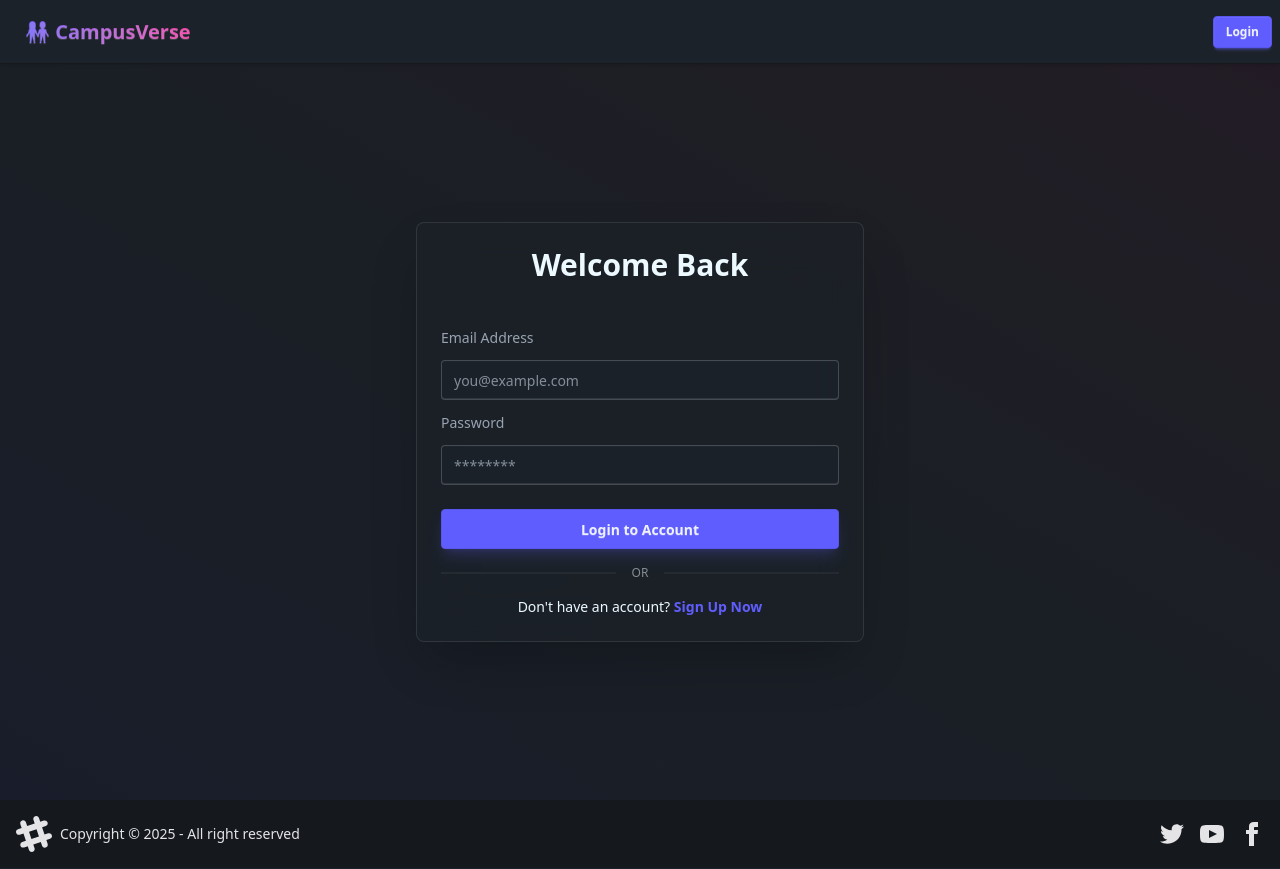
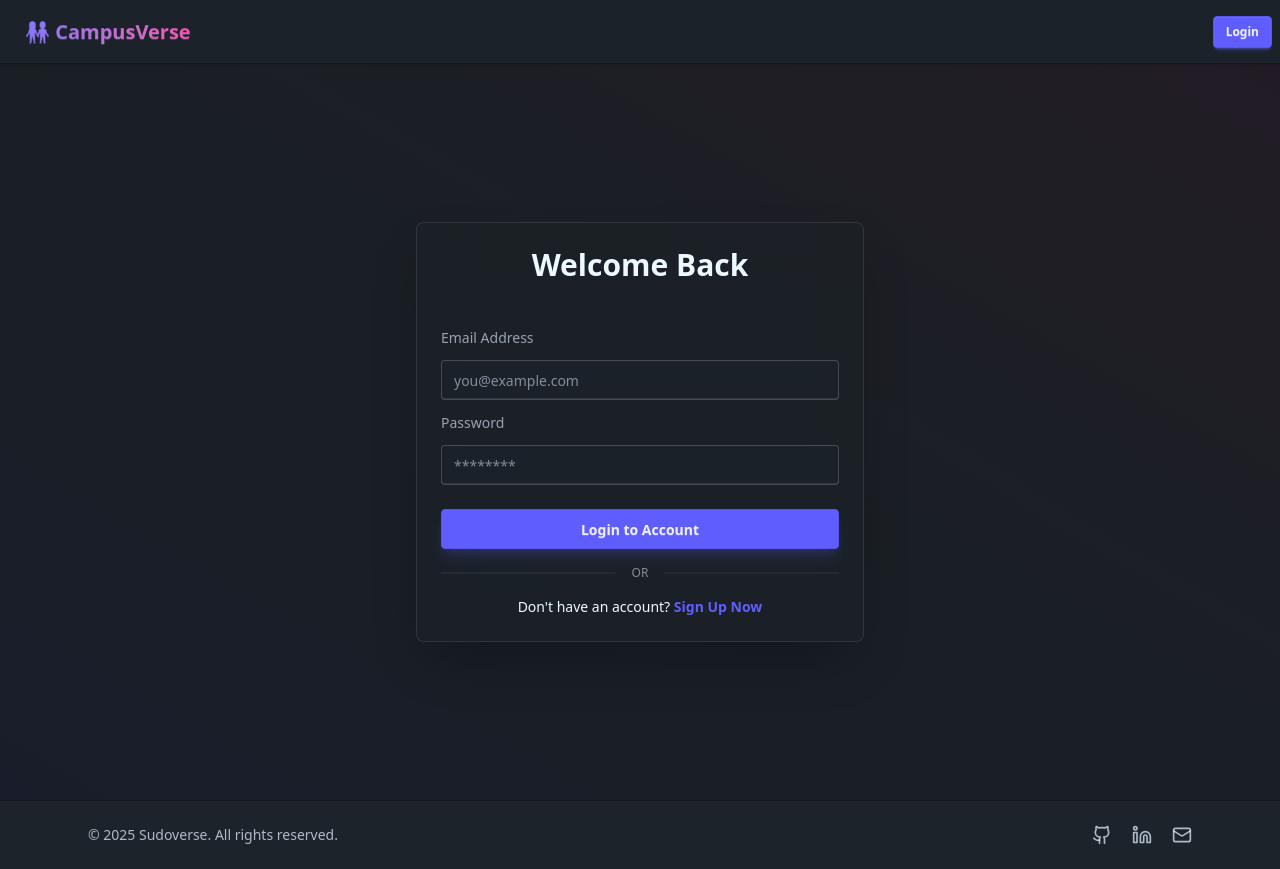
Before and after one commit to sudo-verse/JustFriend, a React (Vite) app: page /login in a window 1280 px wide. Built offline with nearby package versions, Linux system fonts and the light colour scheme; no server answers.

Commit message:
refactor: Redesign Footer component with Lucide icons for social links and an updated layout.

```diff
--- a/package.json
+++ b/package.json
@@ -14,6 +14,7 @@
     "@tailwindcss/vite": "^4.1.16",
     "axios": "^1.13.2",
     "cors": "^2.8.5",
+    "lucide-react": "^0.563.0",
     "react": "^19.1.1",
     "react-dom": "^19.1.1",
     "react-redux": "^9.2.0",
--- a/src/components/Footer.jsx
+++ b/src/components/Footer.jsx
@@ -1,59 +1,48 @@
-import React from 'react'
+import React from "react";
+import { Github, Linkedin, Mail } from "lucide-react";
 
 const Footer = () => {
   return (
-    <footer className="footer sm:footer-horizontal bg-base-300 text-neutral-content items-center p-4">
-      <aside className="grid-flow-col items-center">
-        <svg
-          width="36"
-          height="36"
-          viewBox="0 0 24 24"
-          xmlns="http://www.w3.org/2000/svg"
-          fillRule="evenodd"
-          clipRule="evenodd"
-          className="fill-current">
-          <path
-            d="M22.672 15.226l-2.432.811.841 2.515c.33 1.019-.209 2.127-1.23 2.456-1.15.325-2.148-.321-2.463-1.226l-.84-2.518-5.013 1.677.84 2.517c.391 1.203-.434 2.542-1.831 2.542-.88 0-1.601-.564-1.86-1.314l-.842-2.516-2.431.809c-1.135.328-2.145-.317-2.463-1.229-.329-1.018.211-2.127 1.231-2.456l2.432-.809-1.621-4.823-2.432.808c-1.355.384-2.558-.59-2.558-1.839 0-.817.509-1.582 1.327-1.846l2.433-.809-.842-2.515c-.33-1.02.211-2.129 1.232-2.458 1.02-.329 2.13.209 2.461 1.229l.842 2.515 5.011-1.677-.839-2.517c-.403-1.238.484-2.553 1.843-2.553.819 0 1.585.509 1.85 1.326l.841 2.517 2.431-.81c1.02-.33 2.131.211 2.461 1.229.332 1.018-.21 2.126-1.23 2.456l-2.433.809 1.622 4.823 2.433-.809c1.242-.401 2.557.484 2.557 1.838 0 .819-.51 1.583-1.328 1.847m-8.992-6.428l-5.01 1.675 1.619 4.828 5.011-1.674-1.62-4.829z"></path>
-        </svg>
-        <p>Copyright © {new Date().getFullYear()} - All right reserved</p>
-      </aside>
-      <nav className="grid-flow-col gap-4 md:place-self-center md:justify-self-end">
-        <a>
-          <svg
-            xmlns="http://www.w3.org/2000/svg"
-            width="24"
-            height="24"
-            viewBox="0 0 24 24"
-            className="fill-current">
-            <path
-              d="M24 4.557c-.883.392-1.832.656-2.828.775 1.017-.609 1.798-1.574 2.165-2.724-.951.564-2.005.974-3.127 1.195-.897-.957-2.178-1.555-3.594-1.555-3.179 0-5.515 2.966-4.797 6.045-4.091-.205-7.719-2.165-10.148-5.144-1.29 2.213-.669 5.108 1.523 6.574-.806-.026-1.566-.247-2.229-.616-.054 2.281 1.581 4.415 3.949 4.89-.693.188-1.452.232-2.224.084.626 1.956 2.444 3.379 4.6 3.419-2.07 1.623-4.678 2.348-7.29 2.04 2.179 1.397 4.768 2.212 7.548 2.212 9.142 0 14.307-7.721 13.995-14.646.962-.695 1.797-1.562 2.457-2.549z"></path>
-          </svg>
-        </a>
-        <a>
-          <svg
-            xmlns="http://www.w3.org/2000/svg"
-            width="24"
-            height="24"
-            viewBox="0 0 24 24"
-            className="fill-current">
-            <path
-              d="M19.615 3.184c-3.604-.246-11.631-.245-15.23 0-3.897.266-4.356 2.62-4.385 8.816.029 6.185.484 8.549 4.385 8.816 3.6.245 11.626.246 15.23 0 3.897-.266 4.356-2.62 4.385-8.816-.029-6.185-.484-8.549-4.385-8.816zm-10.615 12.816v-8l8 3.993-8 4.007z"></path>
-          </svg>
-        </a>
-        <a>
-          <svg
-            xmlns="http://www.w3.org/2000/svg"
-            width="24"
-            height="24"
-            viewBox="0 0 24 24"
-            className="fill-current">
-            <path
-              d="M9 8h-3v4h3v12h5v-12h3.642l.358-4h-4v-1.667c0-.955.192-1.333 1.115-1.333h2.885v-5h-3.808c-3.596 0-5.192 1.583-5.192 4.615v3.385z"></path>
-          </svg>
-        </a>
-      </nav>
+    <footer className="border-t border-base-300 bg-base-100">
+      <div className="max-w-6xl mx-auto px-6 py-6 flex flex-col md:flex-row justify-between items-center gap-4 text-sm">
+
+        {/* Left */}
+        <p className="text-base-content/70 text-center md:text-left">
+          © {new Date().getFullYear()} Sudoverse. All rights reserved.
+        </p>
+
+        {/* Right */}
+        <div className="flex items-center gap-5">
+
+          <a
+            href="https://github.com/sudo-verse/"
+            target="_blank"
+            rel="noopener noreferrer"
+            className="text-base-content/70 hover:text-primary transition duration-200"
+          >
+            <Github size={20} />
+          </a>
+
+          <a
+            href="https://www.linkedin.com/in/devashish-verse"
+            target="_blank"
+            rel="noopener noreferrer"
+            className="text-base-content/70 hover:text-primary transition duration-200"
+          >
+            <Linkedin size={20} />
+          </a>
+
+          <a
+            href="mailto:ashishkrgupta.hajipur@gmail.com"
+            className="text-base-content/70 hover:text-primary transition duration-200"
+          >
+            <Mail size={20} />
+          </a>
+
+        </div>
+      </div>
     </footer>
-  )
-}
+  );
+};
 
-export default Footer
+export default Footer;
```
Also changed, not shown: 1 other file (tests, documents, lock files or other folders).
